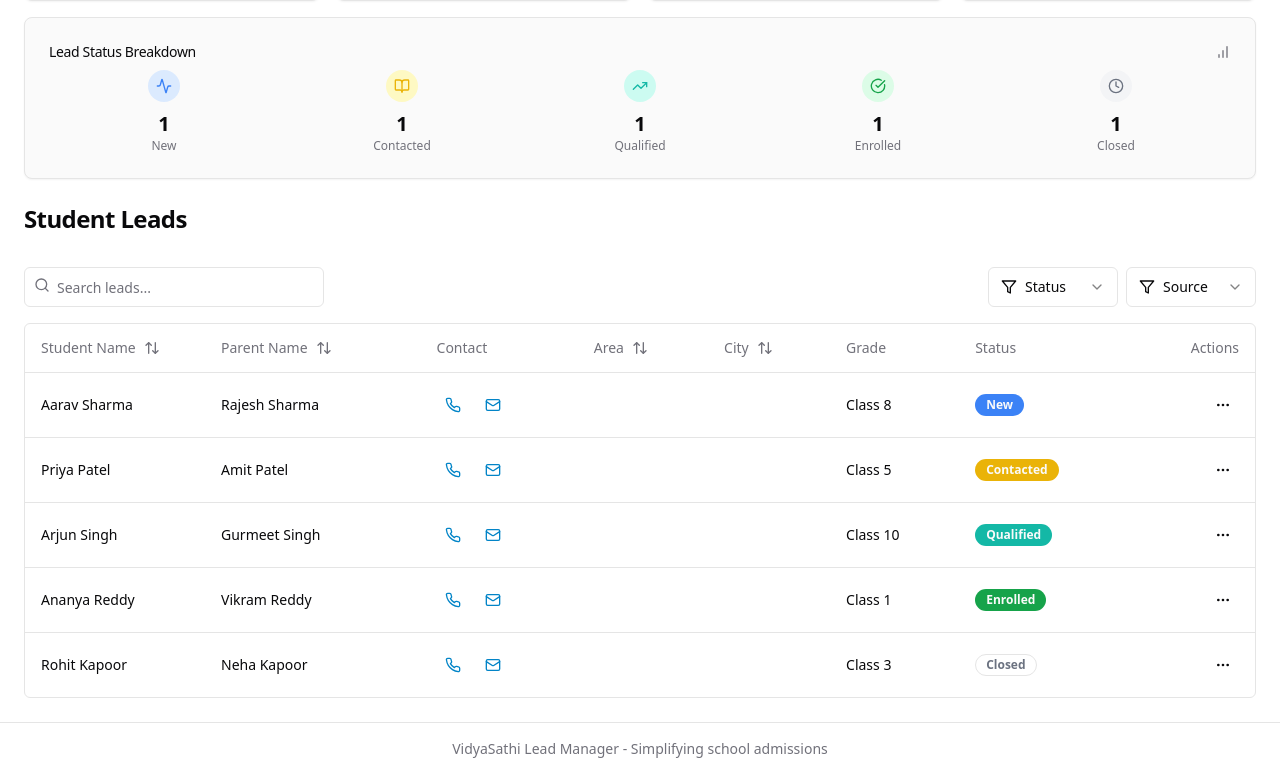
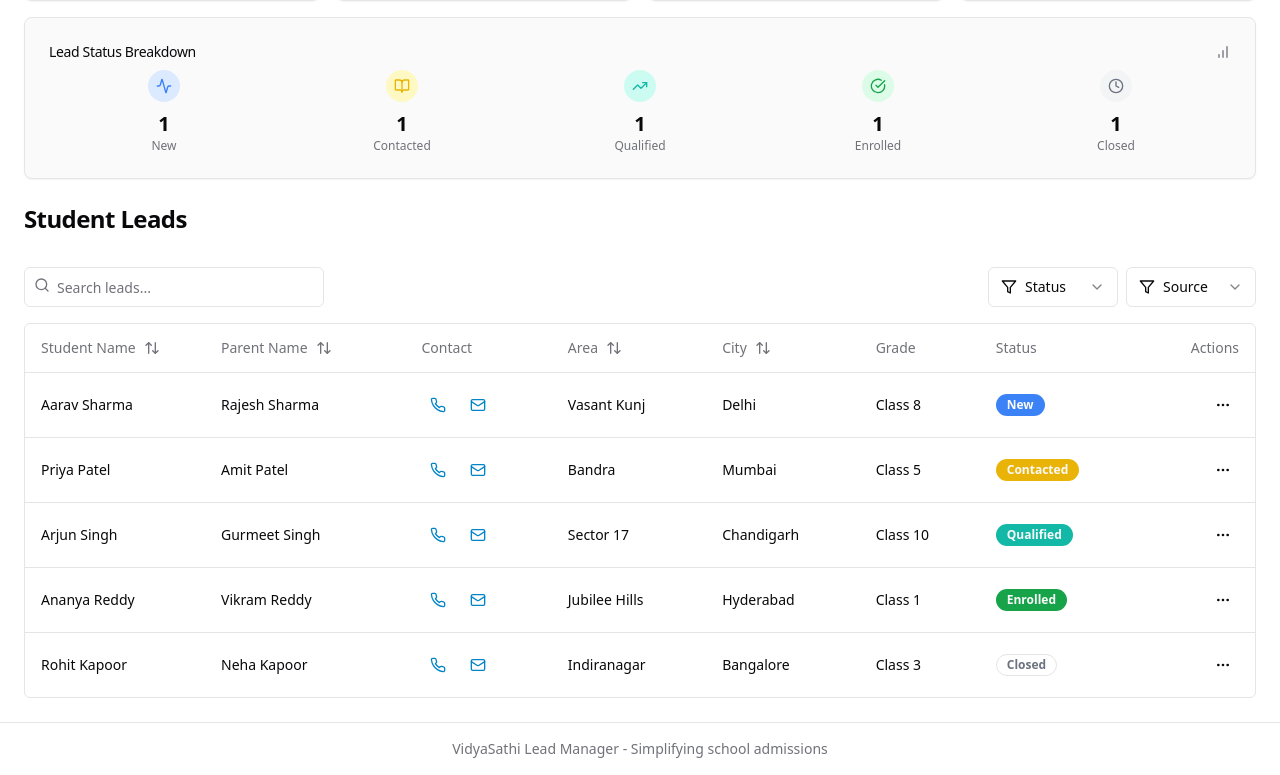
Before and after one commit to rameshreddyin/vidya-sathi-leads-33, a React (Vite) app: page / in a window 1280 px wide. Shown: the part 298-1073 px from the top of the page. Built offline with nearby package versions, Linux system fonts and the light colour scheme.

Commit message:
Fix: Type error in initial leads data
The initial leads data was missing the `area`, `city`, and `pincode` properties, causing a type error. This commit adds these properties to the initial leads data to resolve the error.

```diff
--- a/src/pages/Index.tsx
+++ b/src/pages/Index.tsx
@@ -21,7 +21,10 @@ const initialLeads = [
     date: "2023-03-15T10:30:00Z",
     status: "New",
     source: "Website",
-    address: "123 Main St, Delhi",
+    address: "123 Main St",
+    area: "Vasant Kunj",
+    city: "Delhi",
+    pincode: "110070",
     notes: "Interested in school's science program"
   },
   {
@@ -34,7 +37,10 @@ const initialLeads = [
     date: "2023-03-10T14:45:00Z",
     status: "Contacted",
     source: "Referral",
-    address: "456 Oak St, Mumbai",
+    address: "456 Oak St",
+    area: "Bandra",
+    city: "Mumbai",
+    pincode: "400050",
     notes: "Wants to know about extracurricular activities"
   },
   {
@@ -47,7 +53,10 @@ const initialLeads = [
     date: "2023-03-05T09:15:00Z",
     status: "Qualified",
     source: "Exhibition",
-    address: "789 Pine St, Chandigarh",
+    address: "789 Pine St",
+    area: "Sector 17",
+    city: "Chandigarh",
+    pincode: "160017",
     notes: "Looking for strong academic program"
   },
   {
@@ -60,7 +69,10 @@ const initialLeads = [
     date: "2023-03-01T11:00:00Z",
     status: "Enrolled",
     source: "WalkIn",
-    address: "101 Elm St, Hyderabad",
+    address: "101 Elm St",
+    area: "Jubilee Hills",
+    city: "Hyderabad",
+    pincode: "500033",
     notes: "Starting in the new semester"
   },
   {
@@ -73,7 +85,10 @@ const initialLeads = [
     date: "2023-02-25T13:30:00Z",
     status: "Closed",
     source: "Advertisement",
-    address: "202 Cedar St, Bangalore",
+    address: "202 Cedar St",
+    area: "Indiranagar",
+    city: "Bangalore",
+    pincode: "560038",
     notes: "Decided to go with another school"
   }
 ];
```
